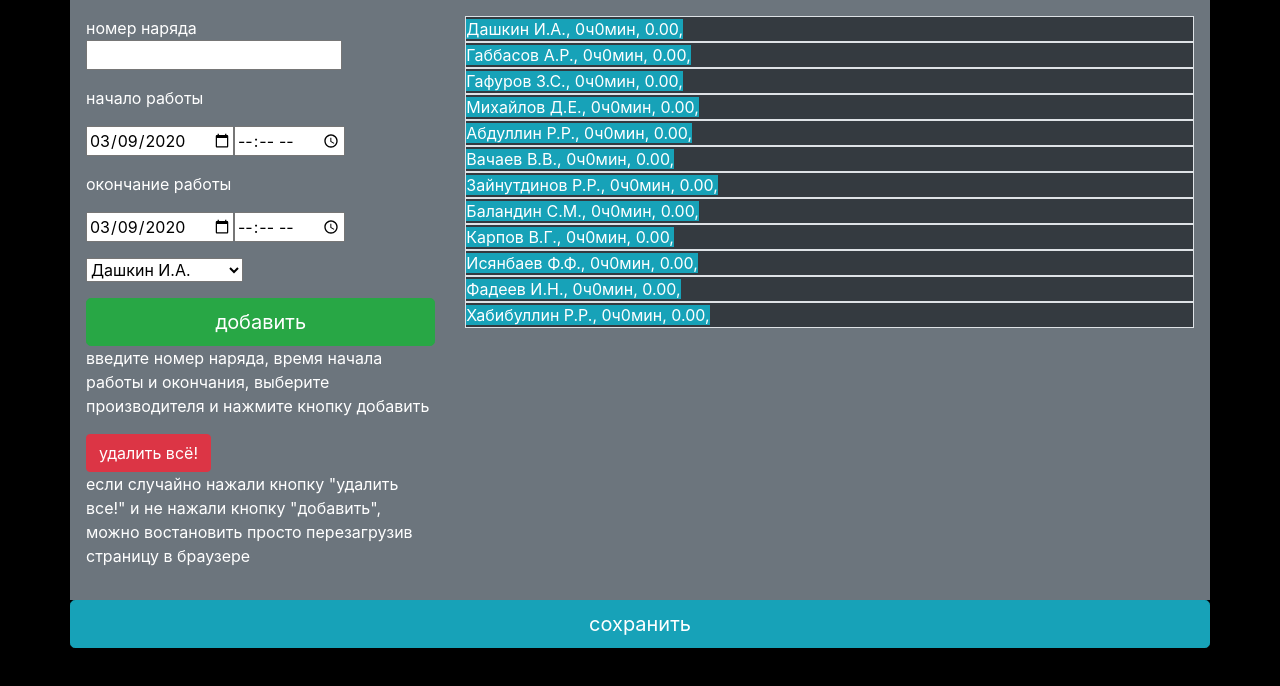
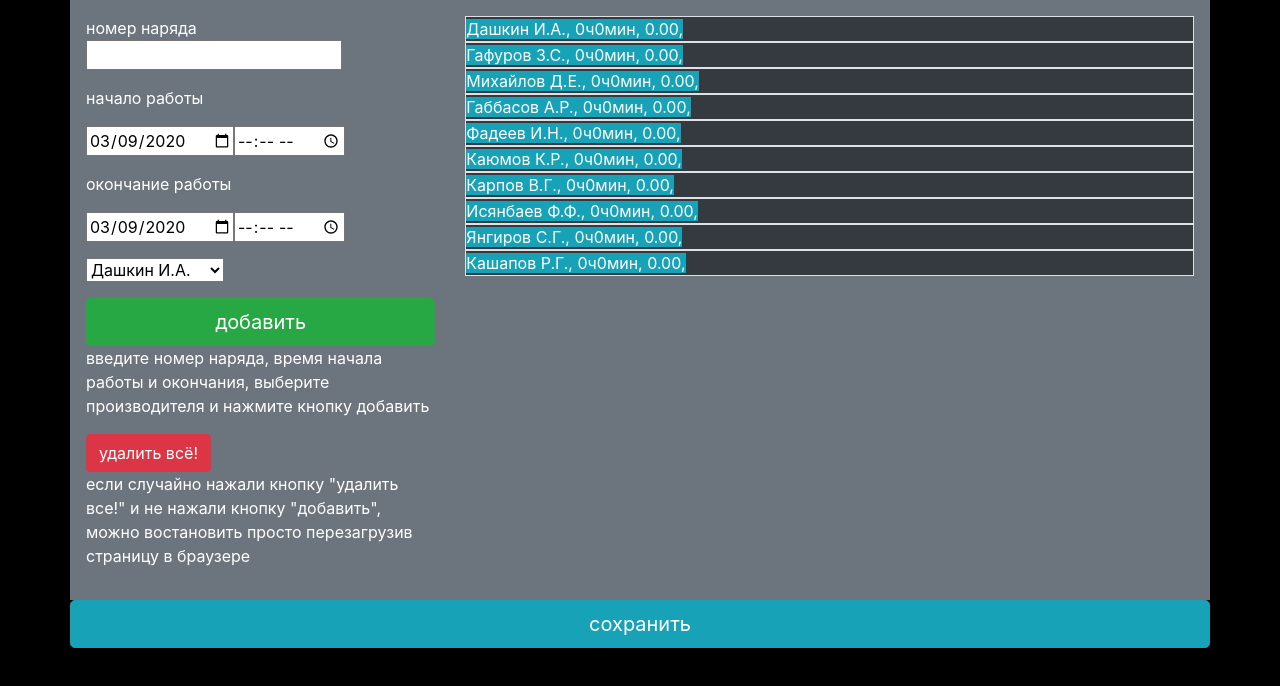
Before and after one commit to ilgizDashkin/time_nataly, a React (Create React App) app: page / in a window 1280 px wide. Shown: the top 686 px of the page. Built offline with nearby package versions, Linux system fonts and the light colour scheme.

Commit message:
добавил homepage package.json , изменил производит

```diff
--- a/package.json
+++ b/package.json
@@ -2,6 +2,7 @@
   "name": "time_naryd",
   "version": "0.1.0",
   "private": true,
+  "homepage": ".",
   "dependencies": {
     "@testing-library/jest-dom": "^4.2.4",
     "@testing-library/react": "^9.4.1",
--- a/public/to_word.js
+++ b/public/to_word.js
@@ -34,7 +34,7 @@ function generate() {
     doc.addParagraph(paragraph0)
 
     let text_arr = []
-    for (let i = 1; i < 13; i++) {
+    for (let i = 1; i < 11; i++) {//здесь вносим число производителей +1 иначе не будет сохранять ворд файл
         let str = String(i);
         const elem = document.getElementById(str).textContent
         let s_text = elem.split(',')
--- a/src/logic.js
+++ b/src/logic.js
@@ -15,19 +15,18 @@ const date_now = (function getDateNow() {
   return currYear + "-" + currMonth + "-" + currDay;
 })();
 
+// при изменении числа производителей добавить в файл to_word.js изменение в функцию generate()
 const pr_names = [
   "Дашкин И.А.",
-  "Габбасов А.Р.",
   "Гафуров З.С.",
   "Михайлов Д.Е.",
-  "Абдуллин Р.Р.",
-  "Вачаев В.В.",
-  "Зайнутдинов Р.Р.",
-  "Баландин С.М.",
+  "Габбасов А.Р.",
+  "Фадеев И.Н.",
+  "Каюмов К.Р.",
   "Карпов В.Г.",
   "Исянбаев Ф.Ф.",
-  "Фадеев И.Н.",
-  "Хабибуллин Р.Р."
+  "Янгиров С.Г.",
+  "Кашапов Р.Г."
 ];
 
 function time_calc(
```
